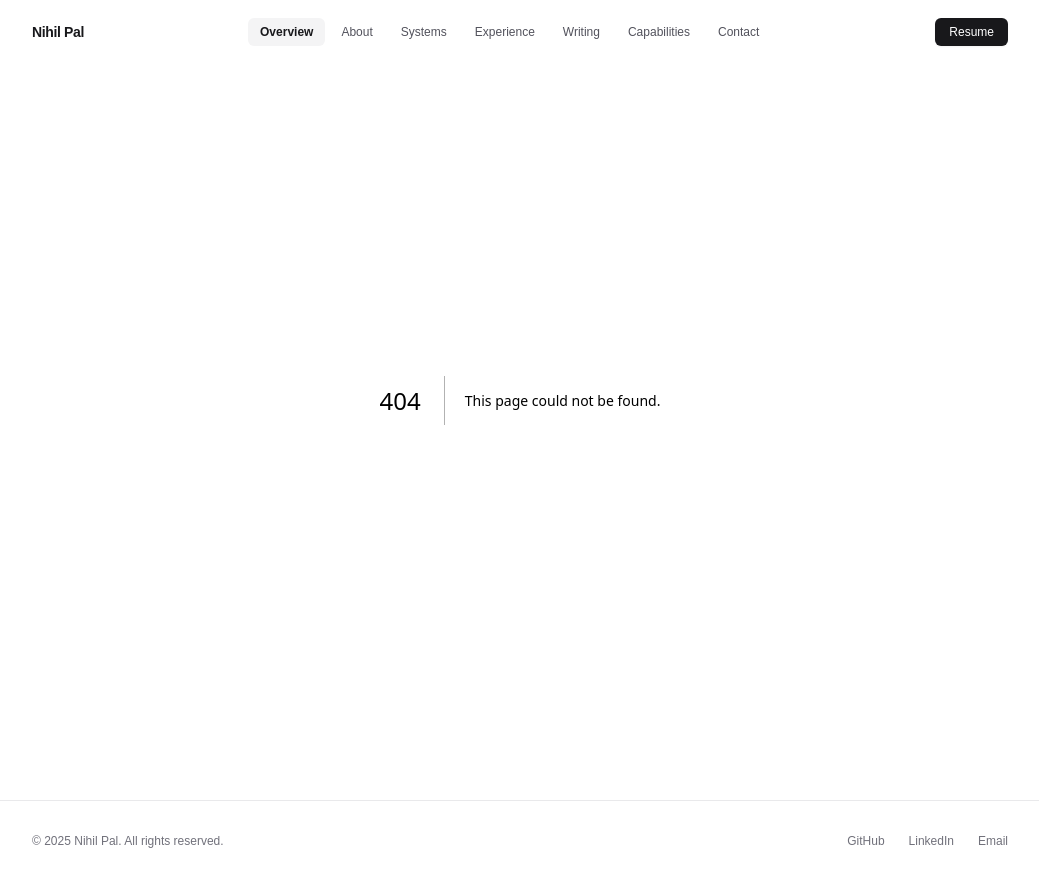
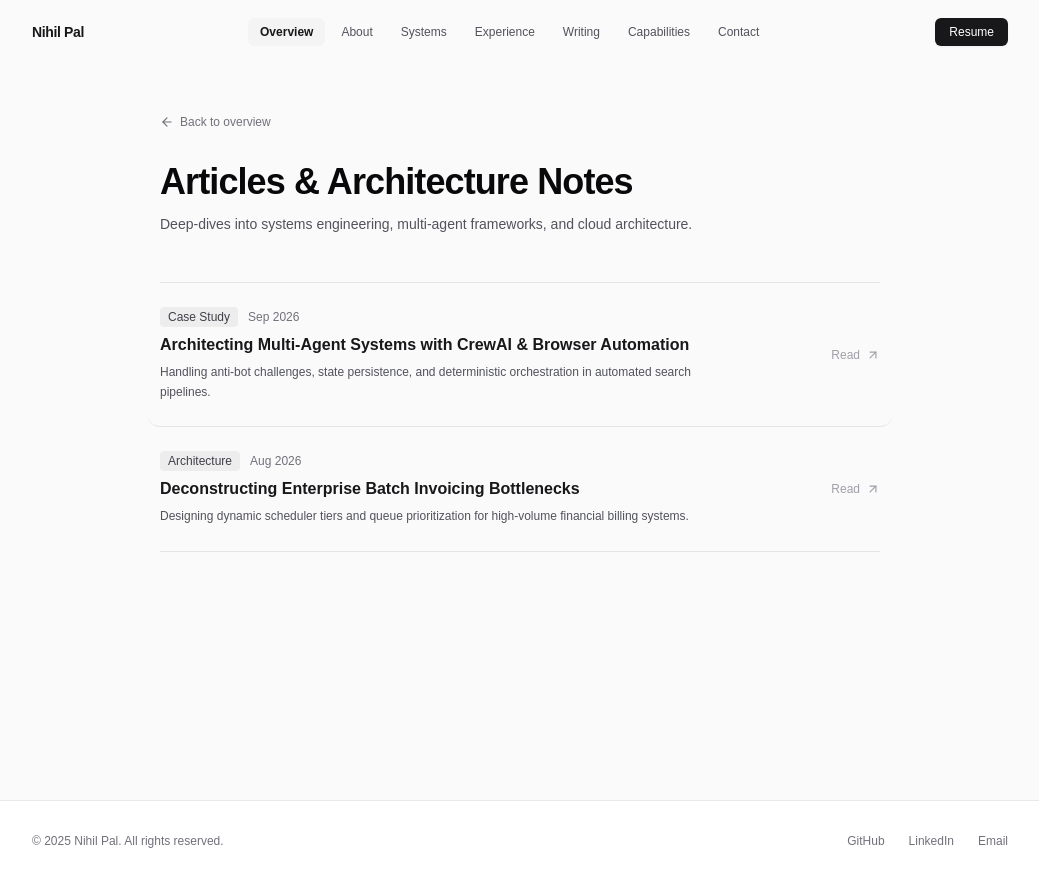
Before and after one commit to iamnikhilpal/nihil-portfolio, a Next.js app: page /blogs in a window 1280 px wide. Before the commit this address had no page. Shown: the whole page, without its empty margins (120-1159 px from the left). Built offline with nearby package versions, Linux system fonts and the light colour scheme.

Commit message:
chore: configure build directory to build/ and trigger deployment

```diff
--- a/src/app/blogs/[slug]/page.tsx
+++ b/src/app/blogs/[slug]/page.tsx
@@ -5,18 +5,54 @@ import { notFound } from "next/navigation";
 import ReactMarkdown from "react-markdown";
 import { ArrowLeft, Calendar, Clock } from "lucide-react";
 import blogsData from "@/data/blogs.json";
+import type { Metadata } from "next";
 
-interface Props {
-    params: Promise<{ slug: string }>;
+// 1. CRITICAL for static export: Tells Next.js that ANY slug not returned
+// by generateStaticParams should strictly 404 rather than attempting dynamic SSR.
+export const dynamicParams = false;
+
+// 2. Ensure only valid, non-empty string slugs are returned
+export async function generateStaticParams() {
+    if (!blogsData || !Array.isArray(blogsData)) return [];
+
+    return blogsData
+        .filter((post) => Boolean(post.slug && post.slug.trim()))
+        .map((post) => ({
+            slug: post.slug.trim(),
+        }));
 }
 
-export async function generateStaticParams() {
-    return blogsData.map((post) => ({
-        slug: post.slug,
-    }));
+export async function generateMetadata({
+    params,
+}: {
+    params: Promise<{ slug: string }>;
+}): Promise<Metadata> {
+    const { slug } = await params;
+    const post = blogsData.find((p) => p.slug === slug);
+
+    if (!post) return {};
+
+    return {
+        title: `${post.title} | Nihil Pal`,
+        description: post.excerpt,
+        alternates: {
+            canonical: `https://nihilpal.in/blogs/${post.slug}/`,
+        },
+        openGraph: {
+            title: post.title,
+            description: post.excerpt,
+            url: `https://nihilpal.in/blogs/${post.slug}/`,
+            siteName: "Nihil Pal",
+            type: "article",
+        },
+    };
 }
 
-export default async function BlogPostPage({ params }: Props) {
+export default async function BlogPostPage({
+    params,
+}: {
+    params: Promise<{ slug: string }>;
+}) {
     const { slug } = await params;
     const post = blogsData.find((p) => p.slug === slug);
 
@@ -27,16 +63,14 @@ export default async function BlogPostPage({ params }: Props) {
     return (
         <article className="min-h-screen bg-[#FAFAFA] text-zinc-900 pt-28 pb-20">
             <div className="max-w-3xl mx-auto px-6">
-                {/* Navigation Back */}
                 <Link
-                    href="/#writing"
+                    href="/blogs/"
                     className="inline-flex items-center gap-1.5 text-xs font-mono text-zinc-500 hover:text-zinc-900 transition-colors mb-8"
                 >
                     <ArrowLeft className="w-3.5 h-3.5" />
-                    <span>Back to overview</span>
+                    <span>Back to all articles</span>
                 </Link>
 
-                {/* Post Header */}
                 <div className="mb-10 pb-8 border-b border-zinc-200">
                     <div className="flex items-center gap-3 text-xs font-mono text-zinc-500 mb-4">
                         <span className="px-2 py-0.5 rounded bg-zinc-200/60 text-zinc-700 font-medium">
@@ -62,7 +96,6 @@ export default async function BlogPostPage({ params }: Props) {
                     </p>
                 </div>
 
-                {/* Markdown Render Body */}
                 <div className="prose prose-zinc max-w-none space-y-6 text-zinc-700 leading-relaxed text-sm md:text-base">
                     <ReactMarkdown
                         components={{
--- /dev/null
+++ b/src/app/blogs/page.tsx
@@ -0,0 +1,70 @@
+// src/app/blogs/page.tsx
+import React from "react";
+import Link from "next/link";
+import { ArrowLeft, ArrowUpRight, Calendar, Clock } from "lucide-react";
+import blogsData from "@/data/blogs.json";
+import type { Metadata } from "next";
+
+export const metadata: Metadata = {
+    title: "Engineering Writing & Architecture Notes | Nihil Pal",
+    description:
+        "Technical articles and case studies on autonomous multi-agent AI systems, batch orchestration pipelines, and distributed cloud systems.",
+    alternates: {
+        canonical: "https://nihilpal.in/blogs/",
+    },
+};
+
+export default function BlogsIndexPage() {
+    return (
+        <div className="min-h-screen bg-[#FAFAFA] text-zinc-900 pt-28 pb-20 font-sans">
+            <div className="max-w-3xl mx-auto px-6">
+                <Link
+                    href="/"
+                    className="inline-flex items-center gap-1.5 text-xs font-mono text-zinc-500 hover:text-zinc-900 transition-colors mb-8"
+                >
+                    <ArrowLeft className="w-3.5 h-3.5" />
+                    <span>Back to overview</span>
+                </Link>
+
+                <div className="mb-12">
+                    <h1 className="text-3xl md:text-4xl font-bold tracking-tight text-zinc-950 mb-3">
+                        Articles & Architecture Notes
+                    </h1>
+                    <p className="text-sm text-zinc-600 font-mono">
+                        Deep-dives into systems engineering, multi-agent frameworks, and cloud architecture.
+                    </p>
+                </div>
+
+                <div className="divide-y divide-zinc-200 border-y border-zinc-200">
+                    {blogsData.map((post) => (
+                        <Link
+                            key={post.slug}
+                            href={`/blogs/${post.slug}`}
+                            className="py-6 flex flex-col sm:flex-row sm:items-center justify-between group gap-4 transition-colors hover:bg-zinc-50/60 -mx-3 px-3 rounded-xl"
+                        >
+                            <div className="space-y-1.5">
+                                <div className="flex items-center gap-2.5 text-xs font-mono text-zinc-500">
+                                    <span className="px-2 py-0.5 rounded bg-zinc-200/60 text-zinc-700 font-medium">
+                                        {post.tag}
+                                    </span>
+                                    <span>{post.date}</span>
+                                </div>
+                                <h2 className="text-base font-bold text-zinc-900 group-hover:text-blue-600 transition-colors">
+                                    {post.title}
+                                </h2>
+                                <p className="text-xs text-zinc-600 leading-relaxed max-w-xl">
+                                    {post.excerpt}
+                                </p>
+                            </div>
+
+                            <div className="flex items-center gap-1.5 text-xs font-mono text-zinc-400 group-hover:text-zinc-900 transition-colors flex-shrink-0">
+                                <span>Read</span>
+                                <ArrowUpRight className="w-3.5 h-3.5" />
+                            </div>
+                        </Link>
+                    ))}
+                </div>
+            </div>
+        </div>
+    );
+}
--- /dev/null
+++ b/src/app/not-found.tsx
@@ -0,0 +1,39 @@
+// src/app/not-found.tsx
+import React from "react";
+import Link from "next/link";
+import { ArrowLeft, Terminal } from "lucide-react";
+
+// Must be "export default"
+export default function NotFound() {
+    return (
+        <div className="min-h-screen bg-[#FAFAFA] text-zinc-900 flex items-center justify-center px-6">
+            <div className="max-w-md w-full text-center space-y-6">
+                <div className="w-12 h-12 mx-auto rounded-xl bg-zinc-100 border border-zinc-200 flex items-center justify-center text-zinc-700">
+                    <Terminal className="w-6 h-6" />
+                </div>
+
+                <div>
+                    <span className="text-xs font-mono uppercase tracking-widest text-zinc-400">
+                        Error 404
+                    </span>
+                    <h1 className="text-3xl font-bold tracking-tight text-zinc-950 mt-1">
+                        Route Not Found
+                    </h1>
+                    <p className="text-xs font-mono text-zinc-500 mt-2 leading-relaxed">
+                        The requested resource is missing or has been relocated within the architecture.
+                    </p>
+                </div>
+
+                <div className="pt-2">
+                    <Link
+                        href="/"
+                        className="inline-flex items-center gap-2 px-5 py-2.5 rounded-lg bg-zinc-900 text-white text-xs font-semibold hover:bg-zinc-800 transition-colors shadow-xs"
+                    >
+                        <ArrowLeft className="w-4 h-4" />
+                        <span>Return to Portfolio</span>
+                    </Link>
+                </div>
+            </div>
+        </div>
+    );
+}
```
